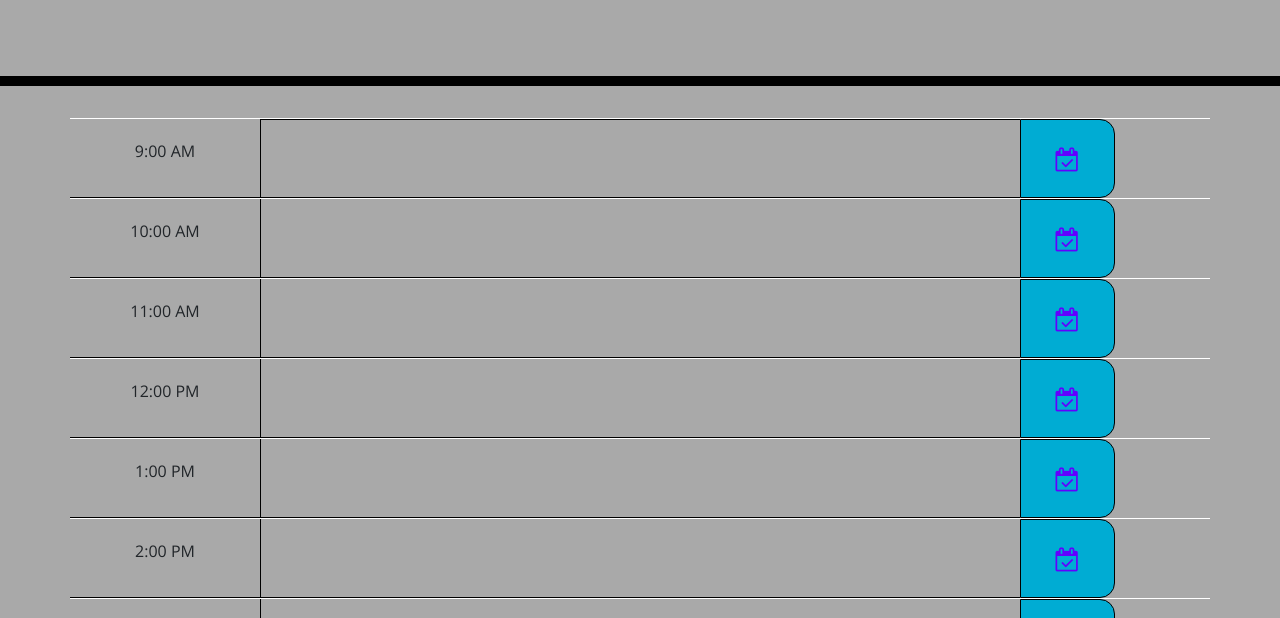
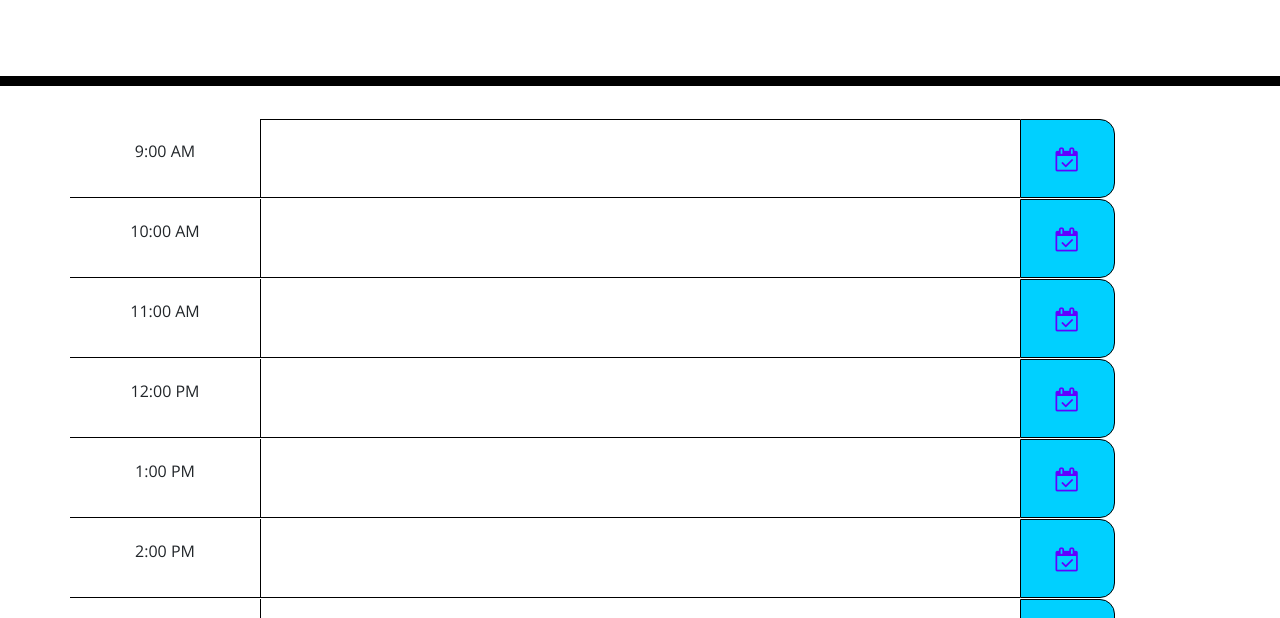
Before and after one commit to ianbrinkerhoff09/Hw5-Day-Planner, a plain HTML site: page index.html in a window 1280 px wide. Shown: the part 182-800 px from the top of the page. Drawn offline with nearby package versions, Linux system fonts and the light colour scheme.

Commit message:
fixed background color

```diff
--- a/assets/css/style.css
+++ b/assets/css/style.css
@@ -2,7 +2,7 @@ body {
     font-family: 'Open Sans', sans-serif;
     font-size: 16px;
     line-height: 1;
-    background-color: darkgrey;
+    background-color: rgb(255, 255, 255);
 }
 
 textarea {
@@ -71,7 +71,7 @@ textarea {
     font-size: 24px;
     border-top-right-radius: 15px;
     border-bottom-right-radius: 15px;
-    background-color: #00acd3;
+    background-color: #00d0ff;
     color: rgb(98, 0, 255);
 }
 
```
